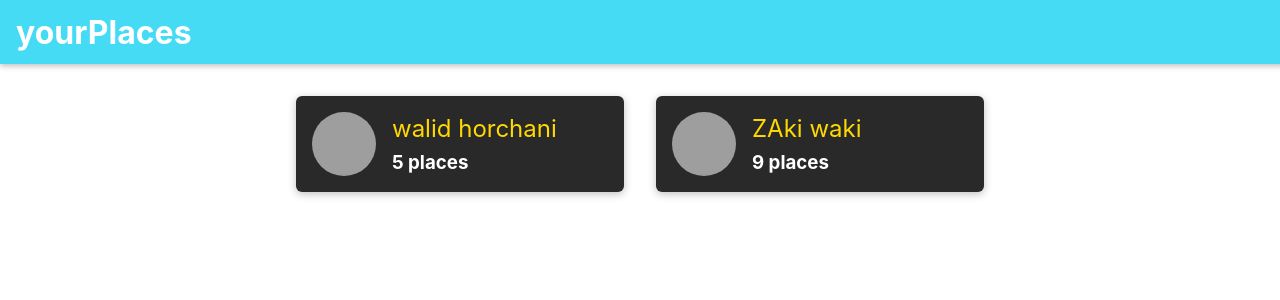
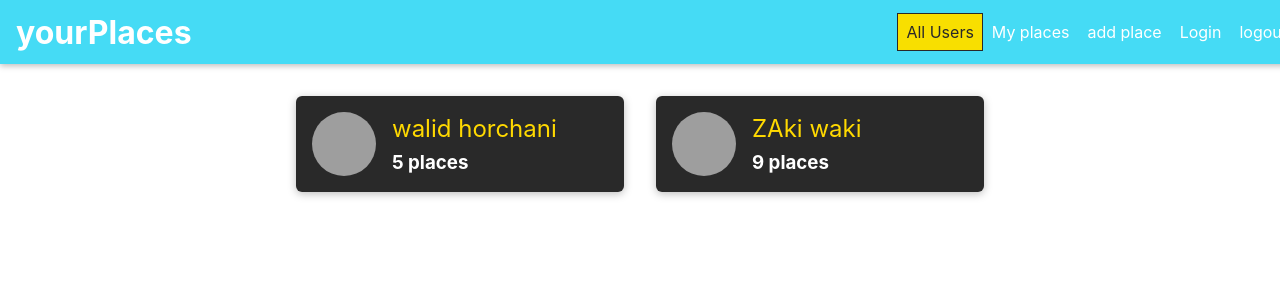
Before and after one commit to walidhorchani11/sportShare_front, a React (Create React App) app: page / in a window 1280 px wide. Shown: the top 300 px of the page. Built offline with nearby package versions, Linux system fonts and the light colour scheme; grey boxes are pictures that could not be loaded.

Commit message:
navlinks

```diff
--- a/src/shared/components/Navigation/MainNavigation.js
+++ b/src/shared/components/Navigation/MainNavigation.js
@@ -2,6 +2,8 @@
 import {Link} from 'react-router-dom';
 
 import MainHeader from './MainHeader';
+import NavLinks from './NavLinks';
+
 import './MainNavigation.css';
 
 const MainNavigation = props => {
@@ -16,7 +18,7 @@
       <Link to = "/">yourPlaces</Link>
     </h1>
     <nav>
-      ...
+      <NavLinks />
     </nav>
   </MainHeader>)
 };
--- a/src/shared/components/Navigation/NavLinks.css
+++ b/src/shared/components/Navigation/NavLinks.css
@@ -0,0 +1,76 @@
+.nav-links {
+  list-style: none;
+  margin: 0;
+  padding: 0;
+  width: 100%;
+  height: 100%;
+  display: flex;
+  flex-direction: column;
+  justify-content: center;
+  align-items: center;
+}
+
+.nav-links li {
+  margin: 1rem;
+}
+
+.nav-links a {
+  border: 1px solid transparent;
+  color: #292929;
+  text-decoration: none;
+  padding: 0.5rem;
+}
+
+.nav-links a:hover,
+.nav-links a:active,
+.nav-links a.active {
+  background: #f8df00;
+  border-color: #292929;
+  color: #292929;
+}
+
+.nav-links button {
+  cursor: pointer;
+  border: 1px solid #292929;
+  color: #292929;
+  background: transparent;
+  padding: 0.5rem;
+  font: inherit;
+}
+
+.nav-links button:focus {
+  outline: none;
+}
+
+.nav-links button:hover,
+.nav-links button:active {
+  background: #292929;
+  color: white;
+}
+
+@media (min-width: 768px) {
+  .nav-links {
+    flex-direction: row;
+  }
+
+  .nav-links li {
+    margin: 0 0.5rem;
+  }
+
+  .nav-links a {
+    color: white;
+    text-decoration: none;
+  }
+
+  .nav-links button {
+    border: 1px solid white;
+    color: white;
+    background: transparent;
+  }
+
+  .nav-links button:hover,
+  .nav-links button:active {
+    background: #f8df00;
+    color: #292929;
+  }
+}
--- /dev/null
+++ b/src/shared/components/Navigation/NavLinks.js
@@ -0,0 +1,20 @@
+import React from 'react';
+import {NavLink} from 'react-router-dom';
+
+import './NavLinks.css';
+
+const NavLinks = props => {
+  return (
+    <ul className="nav-links">
+      <NavLink to = "/" exact> All Users </NavLink>
+      {/** MyPlaces will be rendered only if user is logged in */}
+      <NavLink to = "/users/me/places"> My places </NavLink>
+      <NavLink to = "/places/new">add place</NavLink>
+      {/** will rendered when user not logged */}
+      <NavLink to = "/auth">Login</NavLink>
+      <NavLink to = "/logout">logout</NavLink>
+    </ul>
+  );
+};
+
+export default NavLinks;
```
